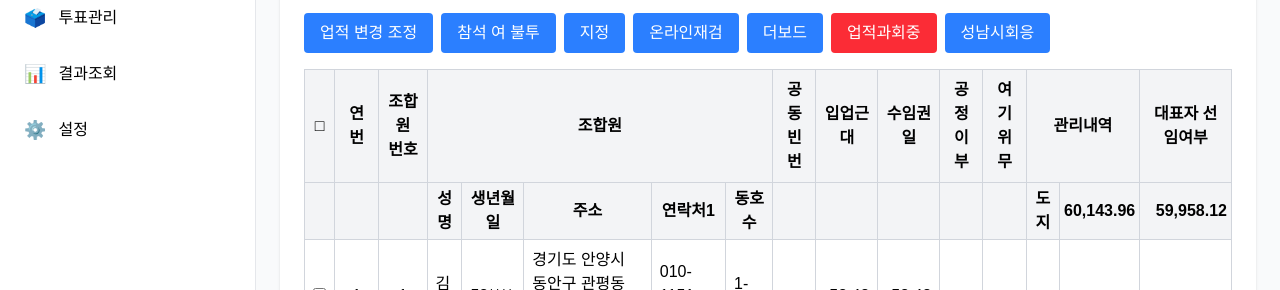
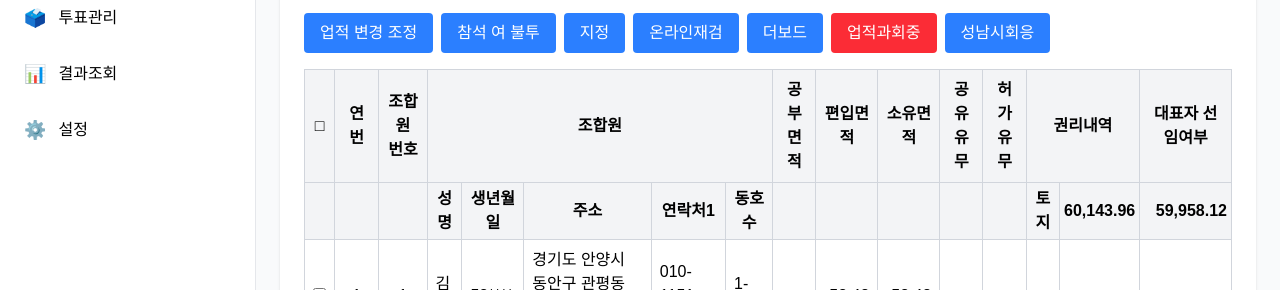
Before and after one commit to petpulslab/e-2pyo, a Next.js app: page /voting in a window 1280 px wide. Shown: the part 261-551 px from the top of the page. Built offline with nearby package versions, Linux system fonts and the light colour scheme.

Commit message:
오타 수정

```diff
--- a/app/voting/page.tsx
+++ b/app/voting/page.tsx
@@ -74,16 +74,16 @@ export default function VotingPage() {
                 >
                   조합원
                 </th>
-                <th className="border border-gray-300 p-2">공동빈번</th>
-                <th className="border border-gray-300 p-2">입업근대</th>
-                <th className="border border-gray-300 p-2">수임권일</th>
-                <th className="border border-gray-300 p-2">공정이부</th>
-                <th className="border border-gray-300 p-2">여기위무</th>
+                <th className="border border-gray-300 p-2">공부면적</th>
+                <th className="border border-gray-300 p-2">편입면적</th>
+                <th className="border border-gray-300 p-2">소유면적</th>
+                <th className="border border-gray-300 p-2">공유유무</th>
+                <th className="border border-gray-300 p-2">허가유무</th>
                 <th
                   className="border border-gray-300 p-2 text-center"
                   colSpan={2}
                 >
-                  관리내역
+                  권리내역
                 </th>
                 <th
                   className="border border-gray-300 p-2 text-center"
@@ -106,7 +106,7 @@ export default function VotingPage() {
                 <th className="border border-gray-300 p-1"></th>
                 <th className="border border-gray-300 p-1"></th>
                 <th className="border border-gray-300 p-1"></th>
-                <th className="border border-gray-300 p-1">도지</th>
+                <th className="border border-gray-300 p-1">토지</th>
                 <th className="border border-gray-300 p-1 text-right">
                   60,143.96
                 </th>
```
